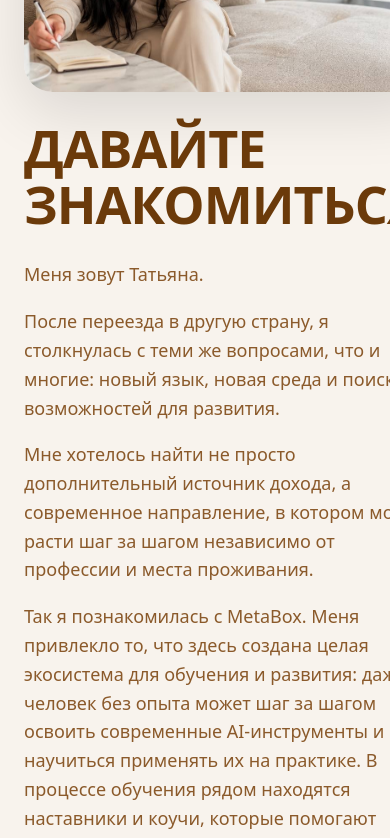
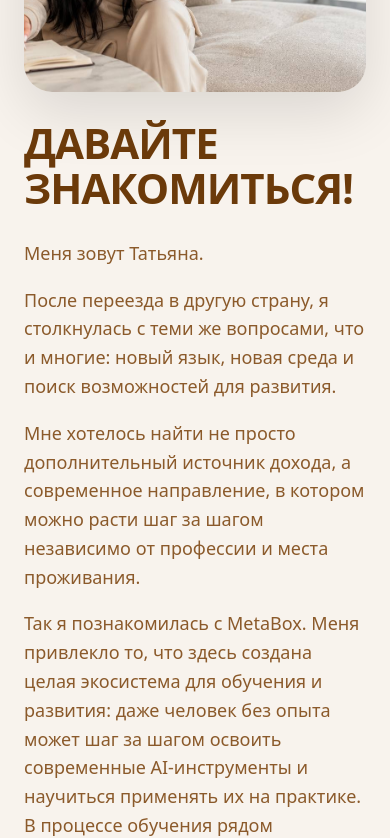
Before and after one commit to Tetiana-Rybko/bagira-landing, a React (Vite) app: page / in a window 390 px wide. Shown: the part 1900-2738 px from the top of the page. Built offline with nearby package versions, Linux system fonts and the light colour scheme.

Commit message:
Fix mobile about section layout and heading overflow

```diff
--- a/src/pages/LandingPage.tsx
+++ b/src/pages/LandingPage.tsx
@@ -338,16 +338,23 @@ const handleSubmit = async (e: FormEvent<HTMLFormElement>) => {
       }}
     />
 
-    <div style={{ maxWidth: 620 }}>
+    <div
+      style={{
+        maxWidth: isMobile ? "100%" : 620,
+        width: "100%",
+        overflow: "hidden",
+      }}
+    >
       <h2
         style={{
           margin: 0,
-          fontSize: 52,
+          fontSize: isMobile ? 42 : 52,
           lineHeight: 1.08,
           color: "#6B3A0A",
           letterSpacing: "-1px",
           textTransform: "uppercase",
           fontWeight: 900,
+          wordBreak: "break-word",
         }}
       >
         ДАВАЙТЕ
```
